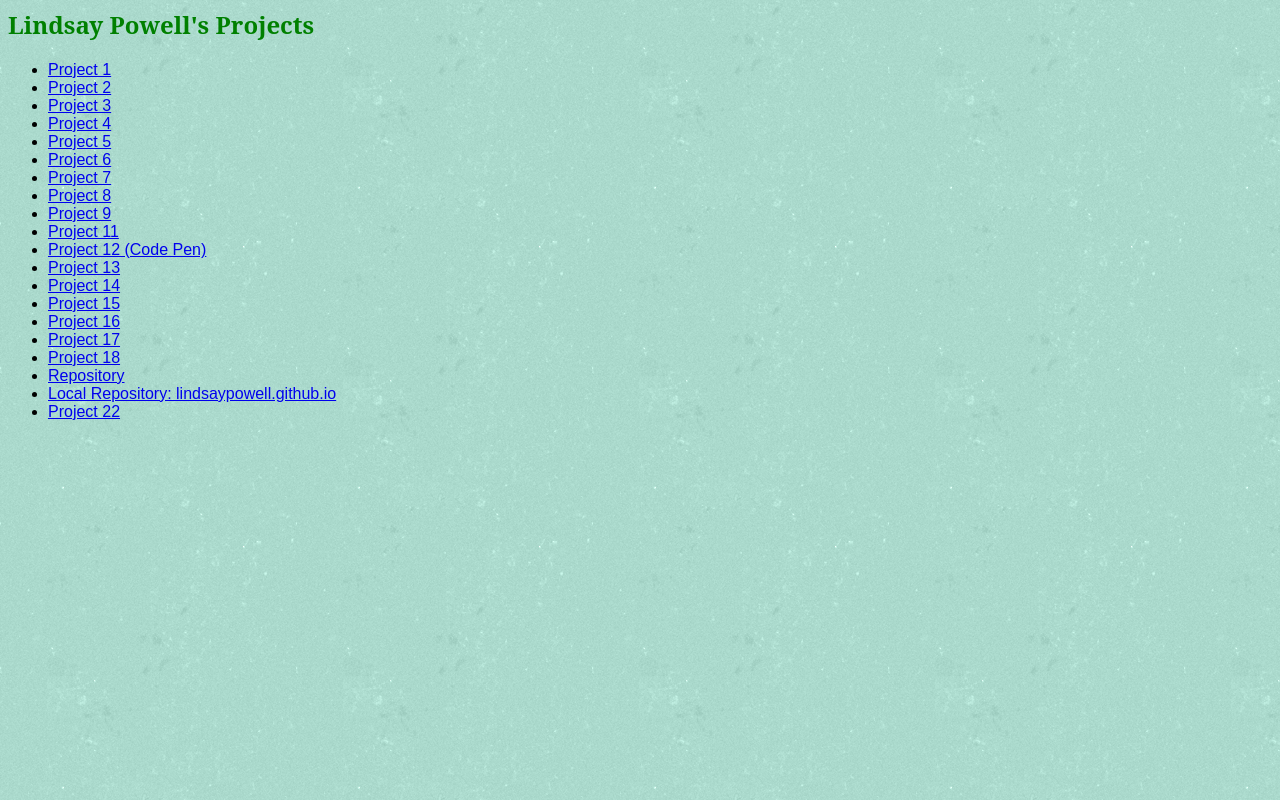
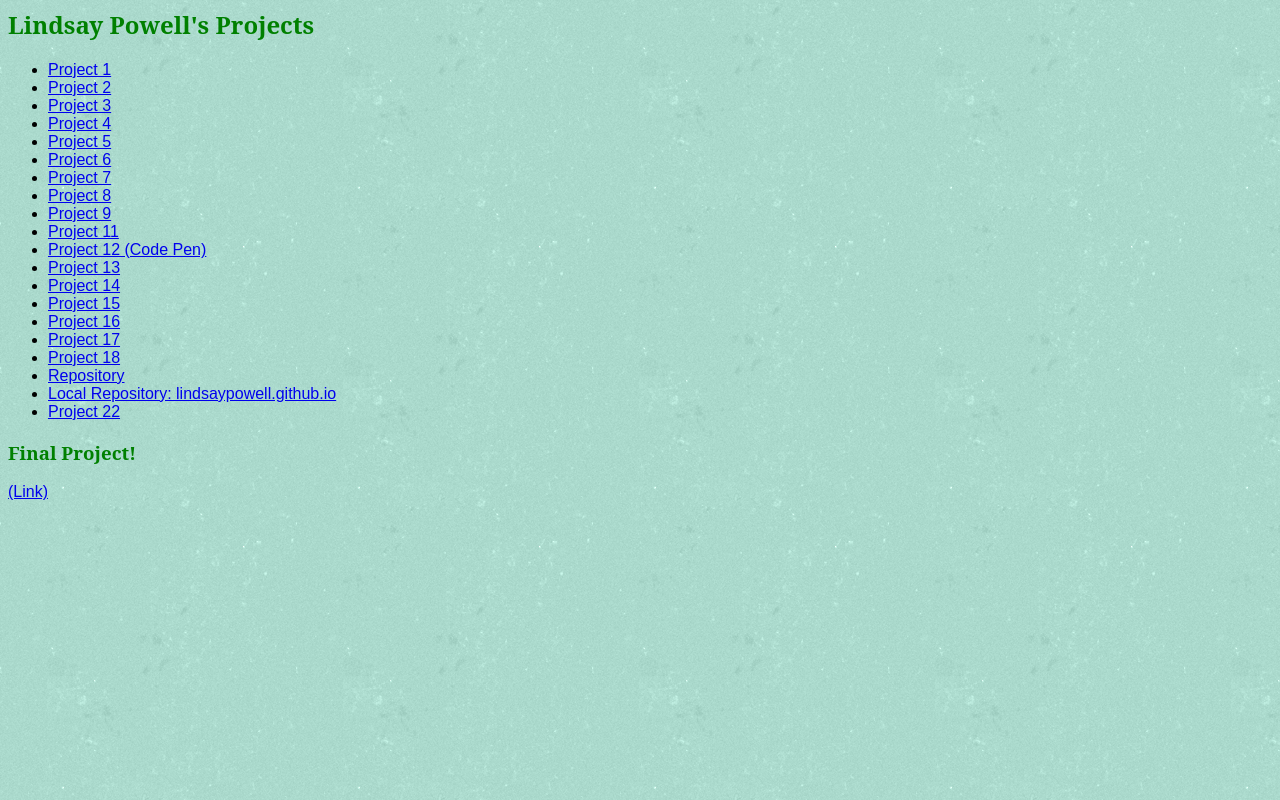
Before and after one commit to lindsaypowell/CAPP-30370-Projects, a plain HTML site: page projects_page.html in a window 1280 px wide. Drawn offline with Linux system fonts and the light colour scheme.

Commit message:
update to add final project link

```diff
--- a/projects_page.html
+++ b/projects_page.html
@@ -41,6 +41,8 @@
 		<li><a href="https://github.com/lindsaypowell/CAPP-30370-Projects.git">Repository</a></li>
 		<li><a href="https://lindsaypowell.github.io">Local Repository: lindsaypowell.github.io</a></li>
 		<li><a href="http://www3.nd.edu/~lpowell3/capp30370/project22.html">Project 22</a></li>
+		</ul>
+		<h3>Final Project!</h3>
+		<a href="https://github.com/lindsaypowell/CAPP-30370-Final">(Link)</a>
 
-	</ul>
 </body>
```
